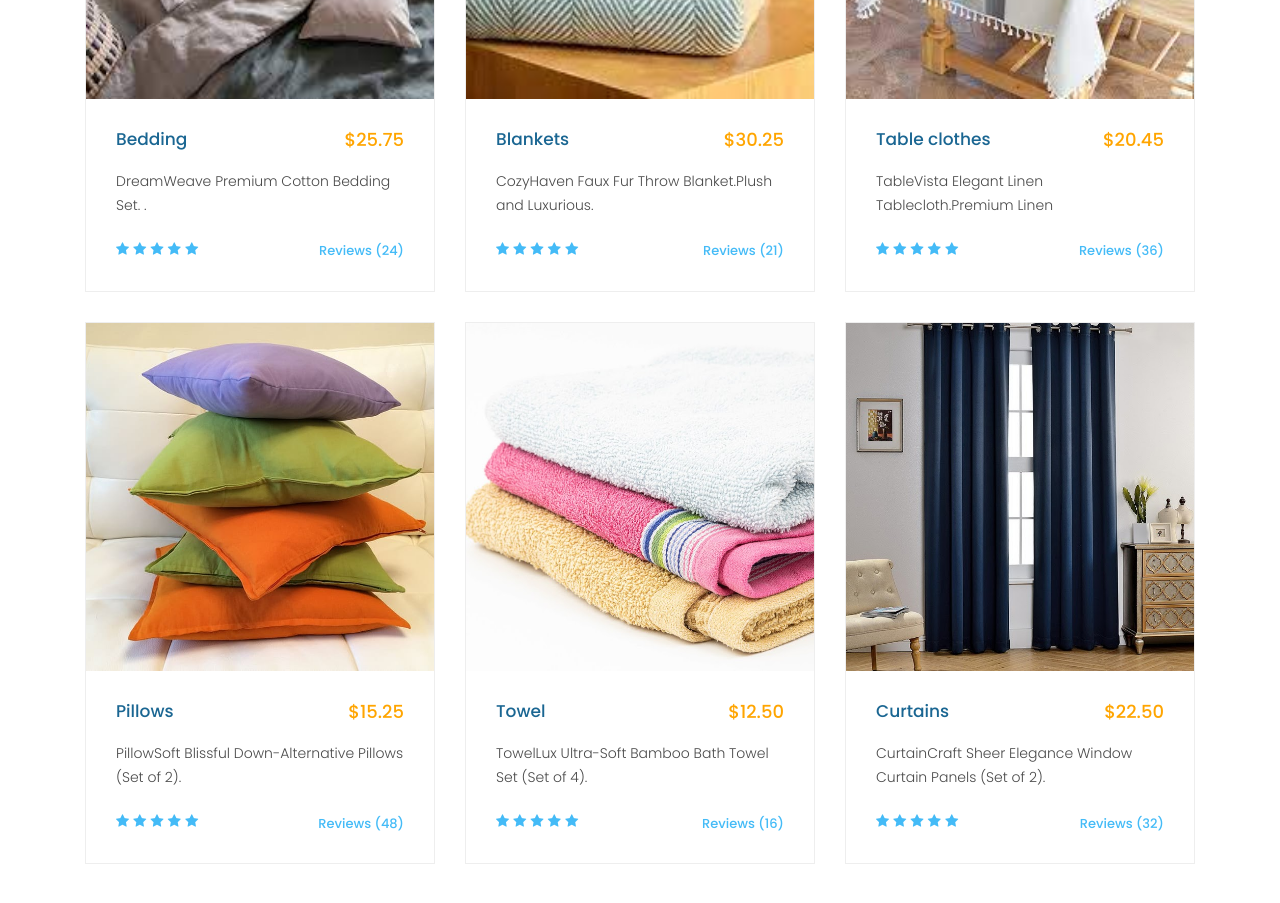
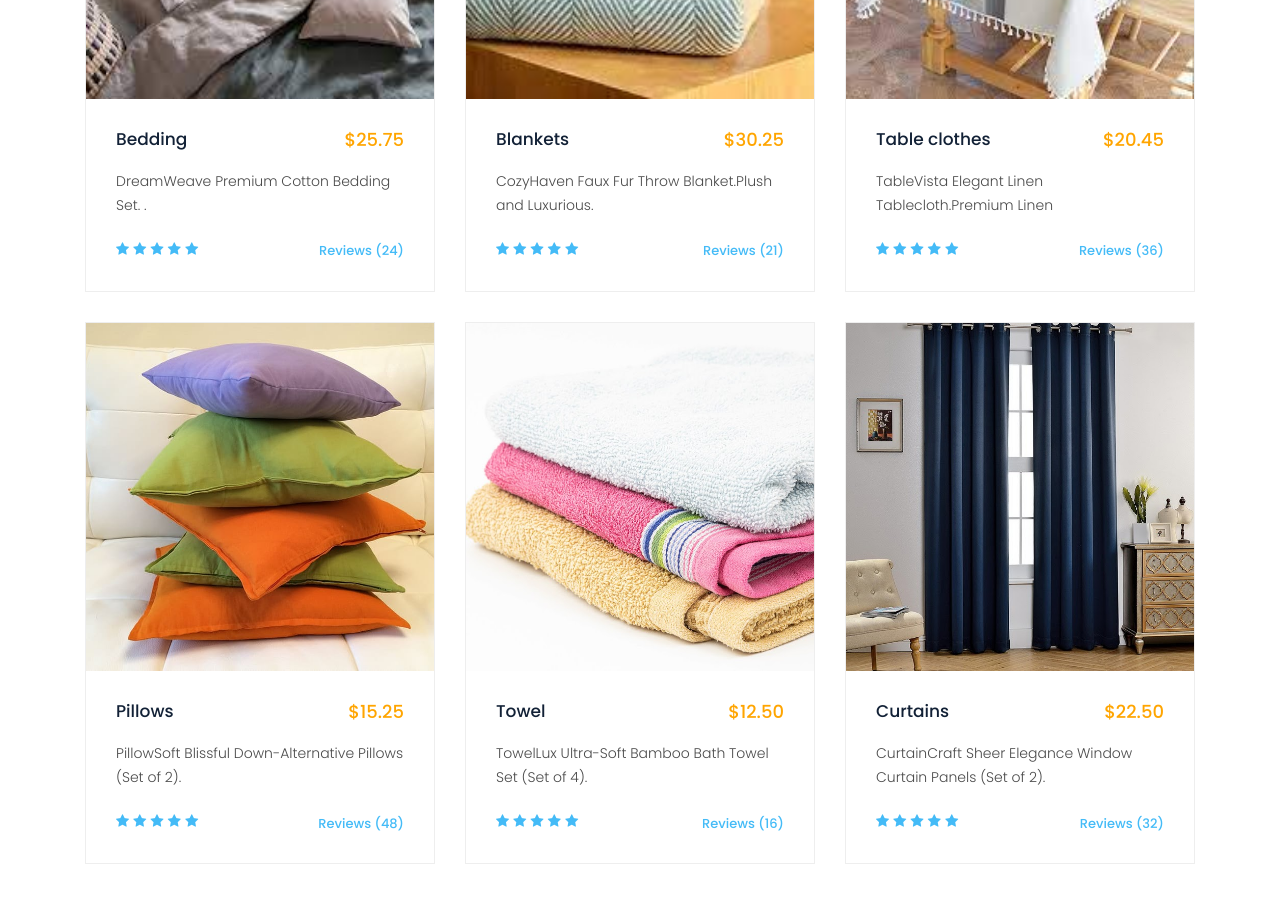
Before and after one commit to Jagan6923/threadifyyy, a plain HTML site: page index.html in a window 1280 px wide. Shown: the part 1140-2043 px from the top of the page. Drawn offline with Linux system fonts and the light colour scheme.

Commit message:
product name color changed

```diff
--- a/assets/css/templatemo-sixteen.css
+++ b/assets/css/templatemo-sixteen.css
@@ -435,7 +435,7 @@ header .navbar {
 
 .product-item .down-content h4 {
 	font-size: 17px;
-	color: #1a6692;
+	color: #122136;
 	margin-bottom: 20px;
 }
 
```
